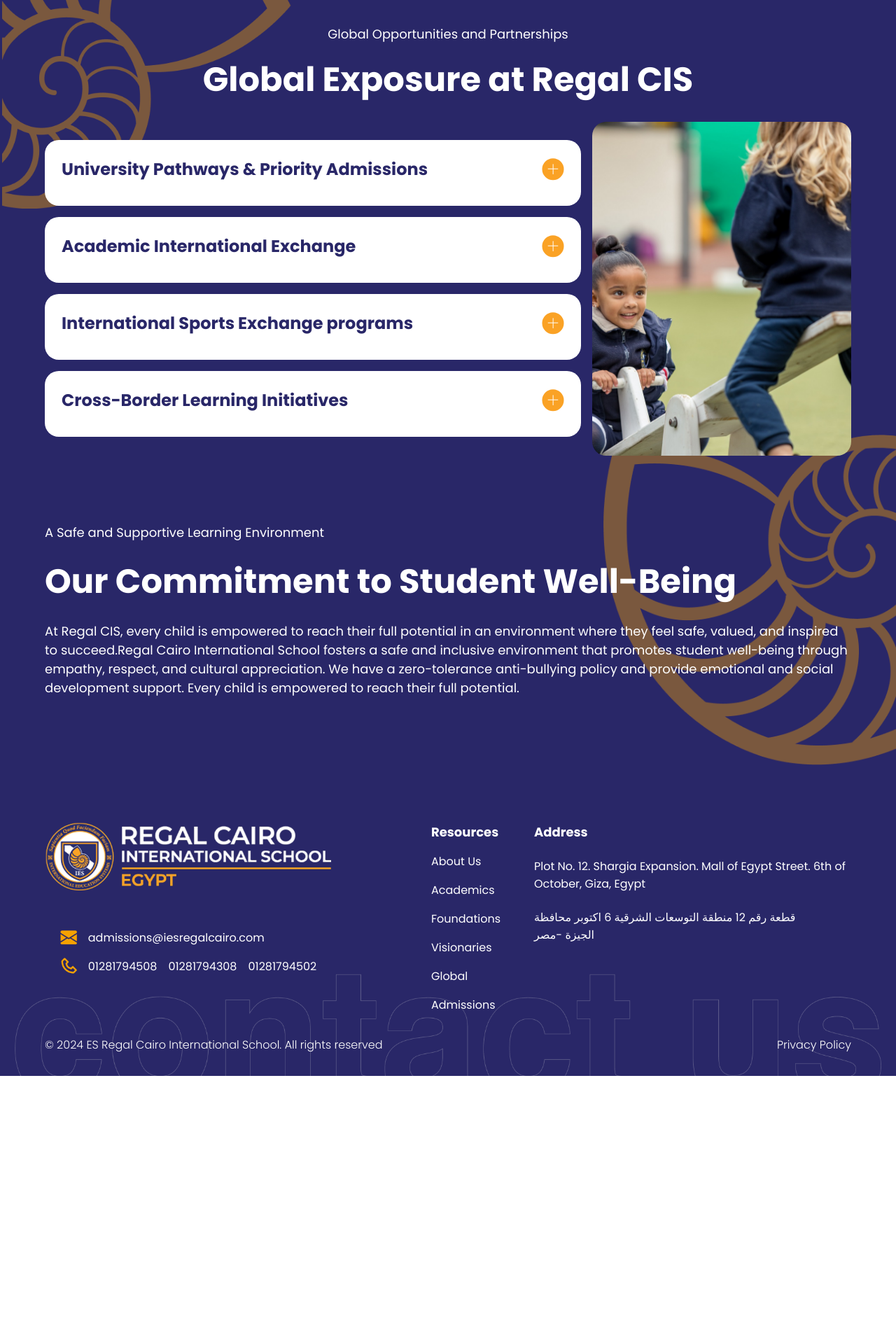
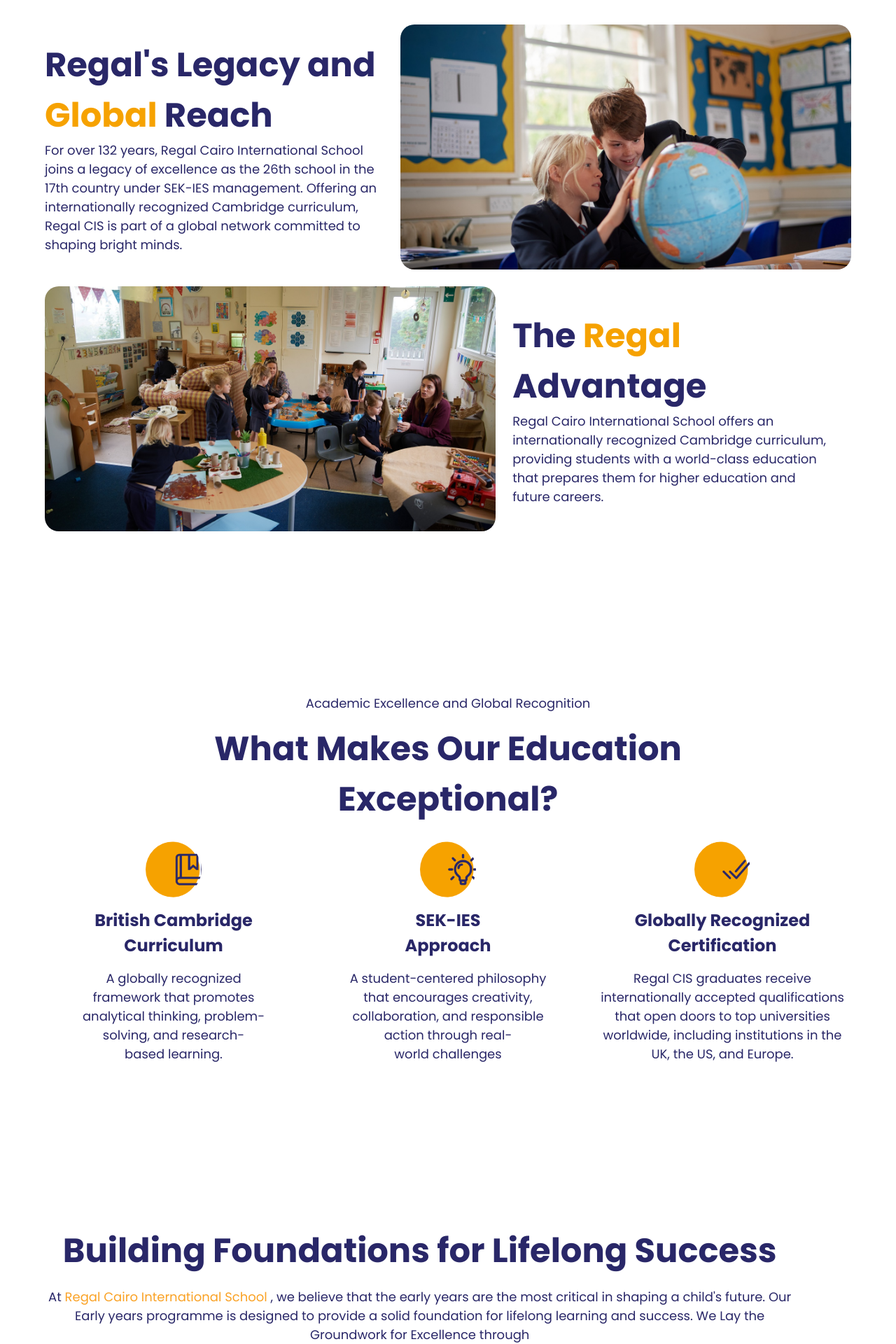
Before and after one commit to MKY-Communications/regal, a React (Vite) app: page / in a window 1280 px wide. Shown: the part 760-2680 px from the top of the page at 70% size. Before the commit the page ends 2297 px from the top, so only its background shows below. Built offline with nearby package versions, Linux system fonts and the light colour scheme.

Commit message:
3 sections left and smooth scroll functionality

```diff
--- a/src/pages/HomePage/HomePage.css
+++ b/src/pages/HomePage/HomePage.css
@@ -449,3 +449,35 @@
     max-width: 1152px;
     gap: 1.5rem;
 }
+
+
+.regal-second-section {
+    width: 100%;
+    max-width: 1152px;
+    display: flex;
+    flex-direction: column;
+    gap: 1.5rem;
+}
+
+.regal-third-section {
+    width: 100%;
+    max-width: 1152px;
+}
+
+.regal-third-section {
+    display: flex;
+    align-items: center;
+    flex-direction: column;
+    gap: 1.5rem;
+}
+
+.regal-fourth-section {
+    width: 100%;
+    max-width: 1152px;
+}
+
+.regal-fourth-section {
+    display: flex;
+    flex-direction: column;
+    gap: 1.5rem;
+}
--- a/src/pages/HomePage/index.tsx
+++ b/src/pages/HomePage/index.tsx
@@ -1,11 +1,13 @@
 import "./HomePage.css";
+import "../ShadyPage/ShadyPage.css";
 import Header from "../../components/Header";
 import Screen, { Section } from "../../components/ui/Containers/Container";
 import Footer from "../../components/ui/Footer/Footer";
-import { GlobalExposure, HomePageHeaderOne, HomePageHeaderTwo } from "../../assets/images/home-page";
+import { CultivatingCreativity, DevelopingEssential, GlobalExposure, HomePageHeaderOne, HomePageHeaderTwo, NurturingCuriosity, RegalAdvantage, RegalLegacy } from "../../assets/images/home-page";
 import { RegalStarSVG } from "../../assets/icons/RegalStarSVG";
-import { ArcIcon, BottomSnail, TopSnail } from "../../assets/icons";
+import { ArcIcon, BottomSnail, BritishCambridge, GloballyRecognizedCertificate, SekIesApproach, TopSnail } from "../../assets/icons";
 import ExtendableCard from "../../components/ui/Cards/ExpandableCard";
+import { EducationCard, ImageOverlay, ImageTextCard } from "../ShadyPage/ShadyPage";
 
 const HomePage: React.FC = (): JSX.Element => {
     return (
@@ -60,6 +62,126 @@
                                 About us
                             </p>
                         </div>
+                    </div>
+                </Section>
+                <Section screenHeight>
+                    <div className="regal-second-section">
+                        <ImageTextCard
+                            title={
+                            <h1 className="image-text-card-title">
+                                Regal's Legacy and <span className="orange-title">Global</span>{" "}
+                                Reach
+                            </h1>
+                            }
+                            subtitle="For over 132 years, Regal Cairo International School joins a legacy of excellence as the 26th school in the 17th country under SEK-IES management. Offering an internationally recognized Cambridge curriculum, Regal CIS is part of a global network committed to shaping bright minds."
+                            image={<img src={RegalLegacy} className="text-card-image" />}
+                        />
+                        <ImageTextCard
+                            title={
+                            <h1 className="image-text-card-title">
+                                The <span className="orange-title">Regal </span>Advantage
+                            </h1>
+                            }
+                            subtitle="Regal Cairo International School offers an internationally recognized Cambridge curriculum, providing students with a world-class education that prepares them for higher education and future careers."
+                            image={<img src={RegalAdvantage} className="text-card-image" />}
+                            reverse
+                        />
+                    </div>
+                </Section>
+                <Section screenHeight>
+                    <div className="regal-third-section">
+                        <div className="education-title-container">
+                            <p className="education-card-subtitle">
+                            Academic Excellence and Global Recognition
+                            </p>
+                            <h2 className="foundations-title education-title">
+                            What Makes Our Education Exceptional?
+                            </h2>
+                        </div>
+                        <div className="education-cards-container">
+                            <EducationCard
+                            src={BritishCambridge}
+                            title="British Cambridge Curriculum"
+                            subtitle=" A globally recognized framework that promotes analytical thinking, problem-solving, and research-based learning."
+                            subtitleaddcss="education-card-sub-title-max-width-268px "
+                            />
+                            <EducationCard
+                            src={SekIesApproach}
+                            title="SEK-IES Approach"
+                            subtitle=" A student-centered philosophy that encourages creativity, collaboration, and responsible action through real-world challenges"
+                            subtitleaddcss="education-card-sub-title-max-width-307px "
+                            titleaddcss="education-card-title-max-width-195px"
+                            />
+                            <EducationCard
+                            src={GloballyRecognizedCertificate}
+                            title="Globally Recognized Certification"
+                            subtitle="Regal CIS graduates receive internationally accepted qualifications that open doors to top universities worldwide, including institutions in the UK, the US, and Europe."
+                            />
+                        </div>
+                    </div>
+                </Section>
+                <Section screenHeight>
+                    <div className="regal-fourth-section">
+                        <div className="foundations-title-container">
+                            <h1 className="foundations-title">
+                            Building Foundations for Lifelong Success
+                            </h1>
+                            <p className="foundations-subtitle">
+                            At{" "}
+                            <span className="orange-p ">Regal Cairo International School</span>{" "}
+                            , we believe that the early years are the most critical in shaping a
+                            child's future. Our Early years programme is designed to provide a
+                            solid foundation for lifelong learning and success. We Lay the
+                            Groundwork for Excellence through
+                            </p>
+                        </div>
+                        <ImageTextCard
+                            title={
+                            <h2 className="card-with-overlay-title">Nurturing Curiosity: </h2>
+                            }
+                            subtitle="Our play-based curriculum fosters a love of learning, encouraging children to explore,discover and grow."
+                            image={
+                            <ImageOverlay
+                                src={NurturingCuriosity}
+                                alt="nurturing"
+                                overlay="Nurturing Curiosity"
+                            />
+                            }
+                            addcss="column-reverse-mobile"
+                        />
+                        <ImageTextCard
+                            title={
+                            <h2 className="card-with-overlay-title">
+                                Developing Essential Skill:{" "}
+                            </h2>
+                            }
+                            subtitle="Developing Essential Skills: We Focus on Building critical Skills like literacy, numeracy, and social-emotional learning, essential for future academic success."
+                            image={
+                            <ImageOverlay
+                                src={DevelopingEssential}
+                                alt="skill"
+                                overlay="Developing Essential Skill"
+                            />
+                            }
+                            reverse
+                            addcss="column-reverse-mobile"
+                        />
+                        <ImageTextCard
+                            title={
+                            <h2 className="card-with-overlay-title">
+                                Cultivating Creativity and Confidence:
+                            </h2>
+                            }
+                            subtitle="Cultivating Creativity and Confidence: Our experienced teachers foster a supportive environment where children can express themselves, take risks, and build confidence."
+                            image={
+                            <ImageOverlay
+                                src={CultivatingCreativity}
+                                alt="cultivating"
+                                overlay="Cultivating Creativity and Confidence"
+                            />
+                            }
+                            addcss="column-reverse-mobile"
+                        />
                     </div>
                 </Section>
                 <Section
--- a/src/pages/ShadyPage/ShadyPage.css
+++ b/src/pages/ShadyPage/ShadyPage.css
@@ -204,6 +204,13 @@
   align-items: flex-start;
   gap: 24px;
   align-self: stretch;
+  justify-content: space-between;
+}
+
+@media (max-width: 768px) {
+  .education-cards-container {
+    align-self: center;
+  }
 }
 .education-card {
   display: flex;
```
